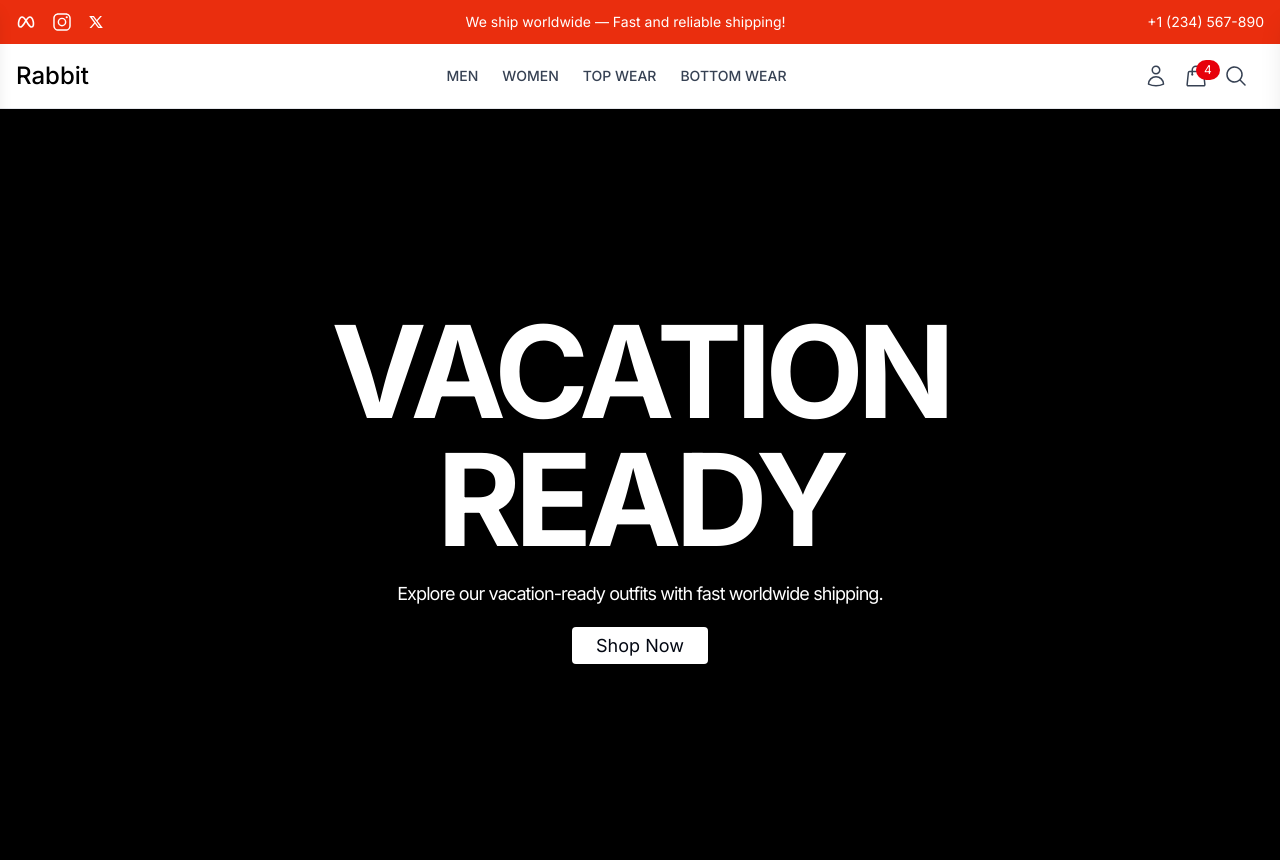
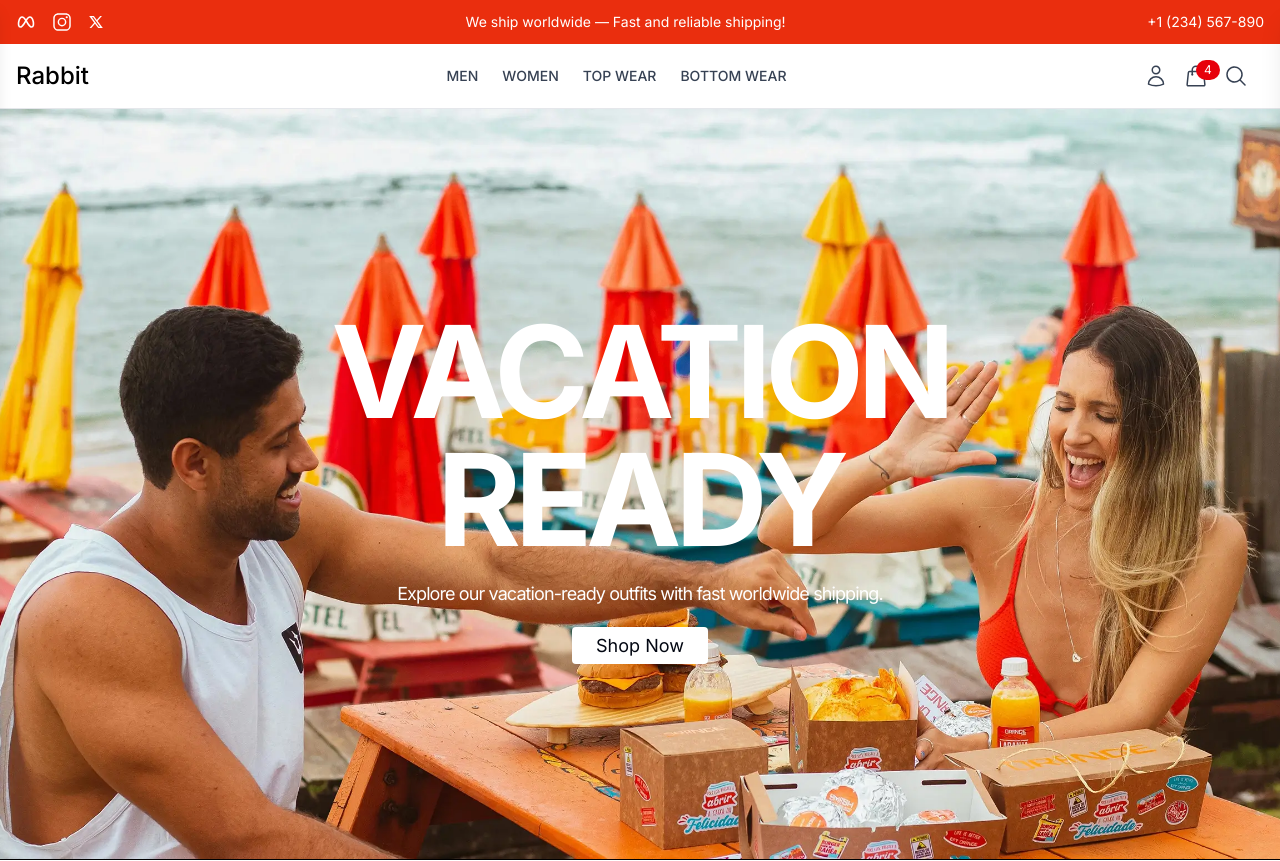
Before and after one commit to abenaya-se22003/Full_Stack_MERN_Project, a React (Vite) app in the folder frontend/: page / in a window 1280 px wide. Shown: the top 861 px of the page. Built offline with nearby package versions, Linux system fonts and the light colour scheme; a web font is replaced by a local one.

Commit message:
refactor Hero component overlay for improved styling

```diff
--- a/frontend/src/components/Layout/Hero.jsx
+++ b/frontend/src/components/Layout/Hero.jsx
@@ -12,8 +12,9 @@ const Hero = () => {
         className="w-full h-[400px] md:h-[600px] lg:h-[750px] object-cover"
       />
 
-      {/* Overlay Content */}
-      <div className="absolute inset-0 bg-black bg-opacity-5 flex items-center justify-center">
+      {/* --- CHANGED THIS SECTION --- */}
+      {/* Overlay Content (Removed bg-black and bg-opacity) */}
+      <div className="absolute inset-0 flex items-center justify-center">
         <div className="text-center text-white p-6">
           <h1 className="text-4xl md:text-9xl font-bold tracking-tighter uppercase mb-4">
             Vacation <br /> Ready
@@ -29,6 +30,8 @@ const Hero = () => {
           </Link>
         </div>
       </div>
+      {/* ----------------------------- */}
+
     </section>
   );
 };
```
